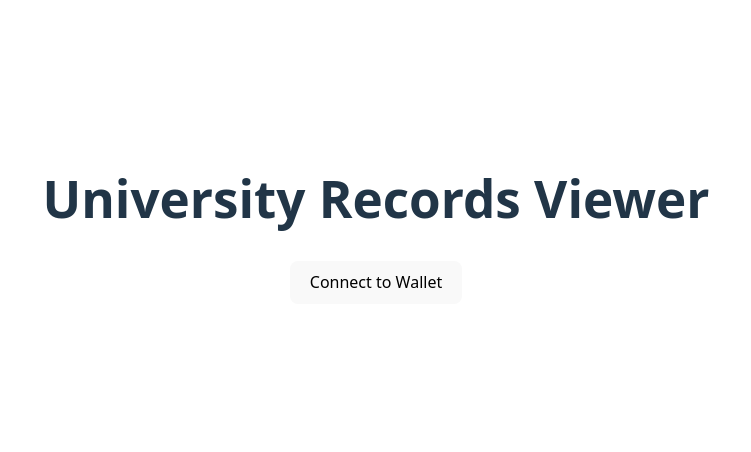
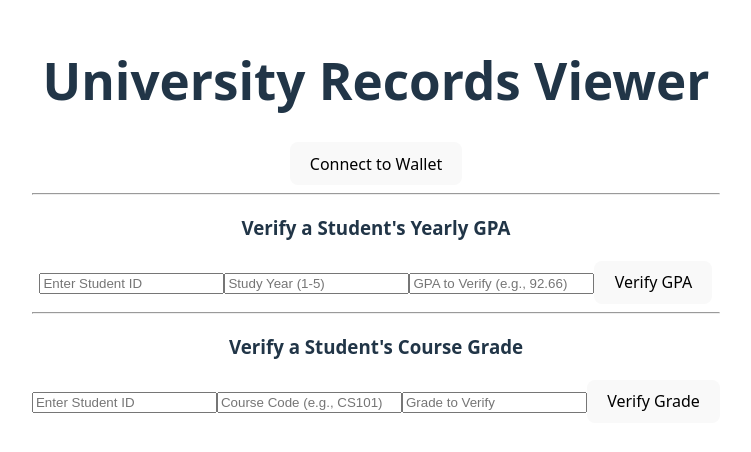
Before and after one commit to zainabali12212/University-Records-Contract, a React (Vite) app: page / in a window 1280 px wide. Shown: the part 180-632 px from the top of the page, without its empty margins (264-1015 px from the left). Built offline with nearby package versions, Linux system fonts and the light colour scheme.

Commit message:
add GPA and course grade verification features

```diff
--- a/src/App.jsx
+++ b/src/App.jsx
@@ -9,6 +9,16 @@ function App() {
   const [studentIdSearch, setStudentIdSearch] = useState('');
   const [studentReport, setStudentReport] = useState(null);
   const [searchMessage, setSearchMessage] = useState('');
+  // State for the verification form
+  const [verifyStudentId, setVerifyStudentId] = useState('');
+  const [verifyStudyYear, setVerifyStudyYear] = useState('');
+  const [verifyProvidedGPA, setVerifyProvidedGPA] = useState('');
+  const [verificationResult, setVerificationResult] = useState('');
+  // State for the new course grade verification form
+const [verifyCgStudentId, setVerifyCgStudentId] = useState('');
+const [verifyCgCourseCode, setVerifyCgCourseCode] = useState('');
+const [verifyCgProvidedGrade, setVerifyCgProvidedGrade] = useState('');
+const [cgVerificationResult, setCgVerificationResult] = useState('');
 
   // Function to initialize web3 and contract instance
   useEffect(() => {
@@ -68,6 +78,60 @@ function App() {
       setSearchMessage('An error occurred while fetching the report.');
     }
   };
+
+  // Function to handle the GPA verification
+  const handleGpaVerification = async (event) => {
+    event.preventDefault();
+    if (!contract) return;
+
+    setVerificationResult('Verifying...');
+    try {
+      // Get the stored result from the smart contract
+      const storedResult = await contract.methods.getYearlyResult(verifyStudentId, verifyStudyYear).call();
+
+      // Check if a result was found
+      if (storedResult.resultYear && storedResult.resultYear.length > 0) {
+        // Compare the stored GPA with the provided GPA
+        const storedGPA = Number(storedResult.finalGPA);
+        const providedGPA = Number(verifyProvidedGPA) * 100;
+
+        if (storedGPA === providedGPA) {
+          setVerificationResult('Result is CORRECT');
+        } else {
+          setVerificationResult(`Result is INCORRECT. The correct GPA is ${(storedGPA / 100).toFixed(2)}`);
+        }
+      } else {
+        setVerificationResult('No result found for this student and study year.');
+      }
+    } catch (error) {
+      console.error("Error during verification:", error);
+      setVerificationResult('An error occurred during verification.');
+    }
+  };
+
+  // Function to handle the course grade verification
+  const handleCourseGradeVerification = async (event) => {
+    event.preventDefault();
+    if (!contract) return;
+    setCgVerificationResult('Verifying...');
+    try {
+        // Call the getter function from the smart contract
+        const storedGrade = await contract.methods.getCertifiedGrade(verifyCgStudentId, verifyCgCourseCode).call();
+
+        if (storedGrade > 0) {
+            if (storedGrade == verifyCgProvidedGrade) {
+                setCgVerificationResult('Grade is CORRECT');
+            } else {
+                setCgVerificationResult(`Grade is INCORRECT. The correct certified grade is ${storedGrade}`);
+            }
+        } else {
+            setCgVerificationResult('No certified grade found for this course.');
+        }
+    } catch (error) {
+        console.error("Error during course grade verification:", error);
+        setCgVerificationResult('An error occurred.');
+    }
+};
 
   return (
     <div className="App">
@@ -151,7 +215,75 @@ function App() {
           </div>
         )}
       </header>
+
+      <hr />
+
+            {/* GPA Verification Form */}
+            <form onSubmit={handleGpaVerification}>
+              <h3>Verify a Student's Yearly GPA</h3>
+              <input
+                type="number"
+                placeholder="Enter Student ID"
+                value={verifyStudentId}
+                onChange={(e) => setVerifyStudentId(e.target.value)}
+                required
+              />
+              <input
+                type="number"
+                placeholder="Study Year (1-5)"
+                value={verifyStudyYear}
+                onChange={(e) => setVerifyStudyYear(e.target.value)}
+                required
+              />
+              <input
+                type="number"
+                step="0.01" // Allows decimal input
+                placeholder="GPA to Verify (e.g., 92.66)"
+                value={verifyProvidedGPA}
+                onChange={(e) => setVerifyProvidedGPA(e.target.value)}
+                required
+              />
+              <button type="submit">Verify GPA</button>
+            </form>
+
+            {/* Display the verification result */}
+            {verificationResult && <p><strong>Verification Status:</strong> {verificationResult}</p>}
+
+            <hr />
+
+            {/* Course Grade Verification Form */}
+          <form onSubmit={handleCourseGradeVerification}>
+          <h3>Verify a Student's Course Grade</h3>
+          <input
+            type="number"
+            placeholder="Enter Student ID"
+            value={verifyCgStudentId}
+            onChange={(e) => setVerifyCgStudentId(e.target.value)}
+            required
+          />
+          <input
+            type="text"
+            placeholder="Course Code (e.g., CS101)"
+            value={verifyCgCourseCode}
+            onChange={(e) => setVerifyCgCourseCode(e.target.value)}
+            required
+          />
+          <input
+            type="number"
+            placeholder="Grade to Verify"
+            value={verifyCgProvidedGrade}
+            onChange={(e) => setVerifyCgProvidedGrade(e.target.value)}
+            required
+          />
+          <button type="submit">Verify Grade</button>
+          </form>
+        {/* Display the verification result */}
+          {cgVerificationResult && <p><strong>Verification Status:</strong> {cgVerificationResult}</p>}
+
+
     </div>
+
+
   );
 }
 
```
Also changed, not shown: 1 other file (tests, documents, lock files or other folders).
